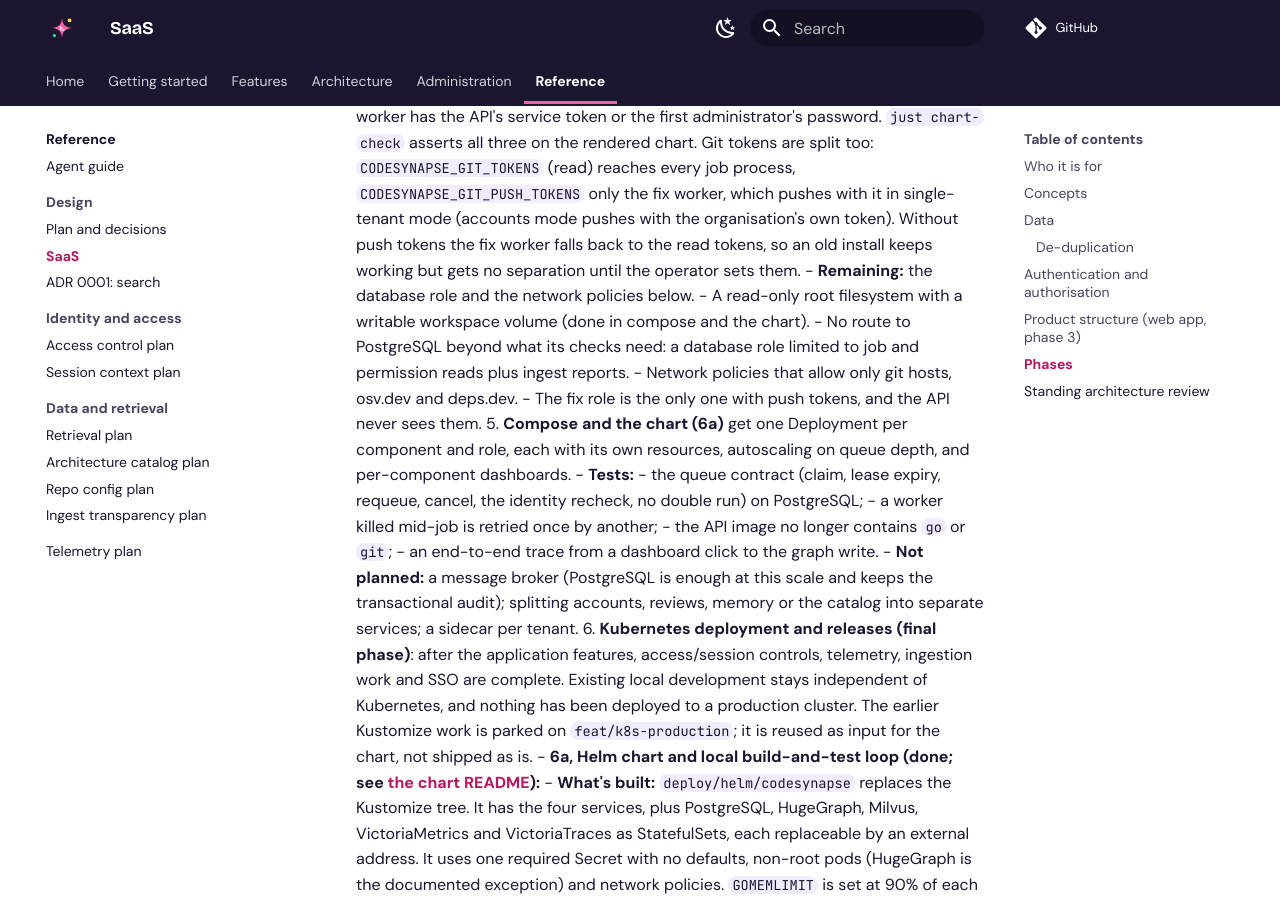
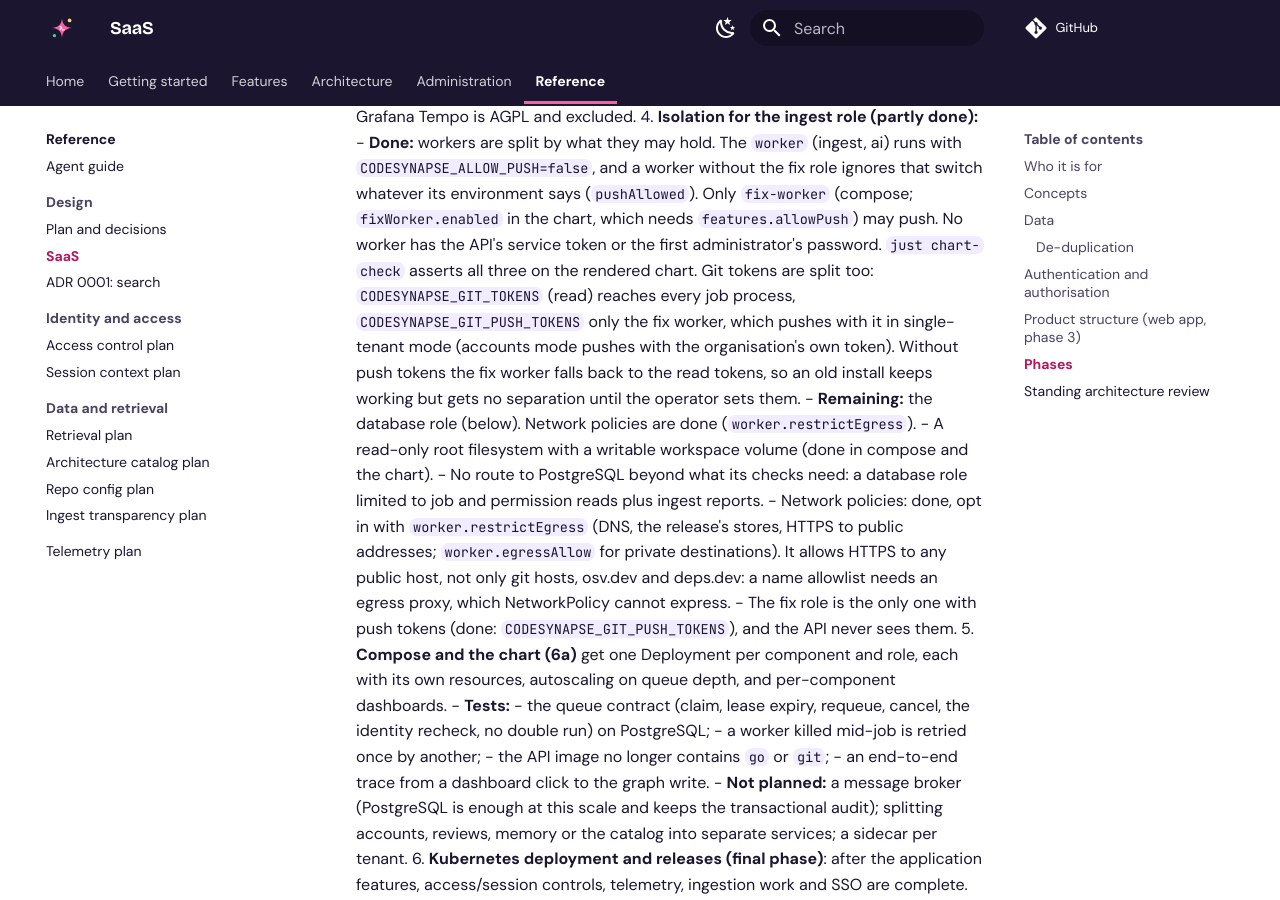
Before and after one commit to astrona-io/codesynapse, an MkDocs documentation site: the page built from docs/SAAS.md, in a window 1280 px wide and 900 px high, scrolled down 15576 px. Built offline with MkDocs 1.6.1 and Material for MkDocs 9.7.7, drawn with Linux system fonts in a browser that asks for light colours; comment, search, counter and statistics services are not loaded; some of the changed text lies outside the part shown.

Commit message:
docs(saas): 5e step 4 status after egress and push tokens (#293)
Signed-off-by: Paris Nakita Kejser <hi@pnk.sh>

```diff
--- a/docs/SAAS.md
+++ b/docs/SAAS.md
@@ -162,7 +162,7 @@
 
      - **Step 4 follow-ups (worker isolation).**
        - **Egress, done:** `worker.restrictEgress` (off by default) limits workers and the fix worker to DNS, the stores of the release and HTTPS to public addresses; `worker.egressAllow` adds private destinations (external store, self-hosted Git, local model). Needs a network plugin that enforces NetworkPolicy.
-       - **Deferred:** a limited database role for workers. The role needs the `userCols`/`scanUser` queries split first, because workers read user rows through them; a call-graph reachability scan was too imprecise (interface calls over-approximate) to list the tables a worker truly needs.
+       - **Deferred:** a limited database role for workers. It needs a migration and per-process credentials on top of the query work: workers read `users` through `userCols`/`scanUser` (password hashes included), so password hashes must move behind a separate read (a `PasswordHash(ctx, id)` call for login, password change and the email change) before a column-level grant can hide them. The role also needs the list of tables each role touches, which an empirical run with statement logging on kind gives better than a call-graph scan. A call-graph reachability scan was too imprecise (interface calls over-approximate) to list the tables a worker truly needs.
 
      - **Steps:**
        1. **Durable job queue in PostgreSQL** (no new dependency). **Done, in process:** jobs are rows before they run, and interrupted jobs are resumed after a restart. The separate worker follows in step 2.
@@ -200,11 +200,11 @@
           - Needs `go.opentelemetry.io/otel/exporters/otlp/otlptrace/otlptracehttp`, from the same Apache-2.0 project as the metrics exporter already in use; approval needed per AGENTS.md. Needs a trace store: VictoriaTraces or Jaeger (both Apache-2.0); Grafana Tempo is AGPL and excluded.
        4. **Isolation for the ingest role (partly done):**
           - **Done:** workers are split by what they may hold. The `worker` (ingest, ai) runs with `CODESYNAPSE_ALLOW_PUSH=false`, and a worker without the fix role ignores that switch whatever its environment says (`pushAllowed`). Only `fix-worker` (compose; `fixWorker.enabled` in the chart, which needs `features.allowPush`) may push. No worker has the API's service token or the first administrator's password. `just chart-check` asserts all three on the rendered chart. Git tokens are split too: `CODESYNAPSE_GIT_TOKENS` (read) reaches every job process, `CODESYNAPSE_GIT_PUSH_TOKENS` only the fix worker, which pushes with it in single-tenant mode (accounts mode pushes with the organisation's own token). Without push tokens the fix worker falls back to the read tokens, so an old install keeps working but gets no separation until the operator sets them.
-          - **Remaining:** the database role and the network policies below.
+          - **Remaining:** the database role (below). Network policies are done (`worker.restrictEgress`).
           - A read-only root filesystem with a writable workspace volume (done in compose and the chart).
           - No route to PostgreSQL beyond what its checks need: a database role limited to job and permission reads plus ingest reports.
-          - Network policies that allow only git hosts, osv.dev and deps.dev.
-          - The fix role is the only one with push tokens, and the API never sees them.
+          - Network policies: done, opt in with `worker.restrictEgress` (DNS, the release's stores, HTTPS to public addresses; `worker.egressAllow` for private destinations). It allows HTTPS to any public host, not only git hosts, osv.dev and deps.dev: a name allowlist needs an egress proxy, which NetworkPolicy cannot express.
+          - The fix role is the only one with push tokens (done: `CODESYNAPSE_GIT_PUSH_TOKENS`), and the API never sees them.
        5. **Compose and the chart (6a)** get one Deployment per component and role, each with its own resources, autoscaling on queue depth, and per-component dashboards.
      - **Tests:**
        - the queue contract (claim, lease expiry, requeue, cancel, the identity recheck, no double run) on PostgreSQL;
```
